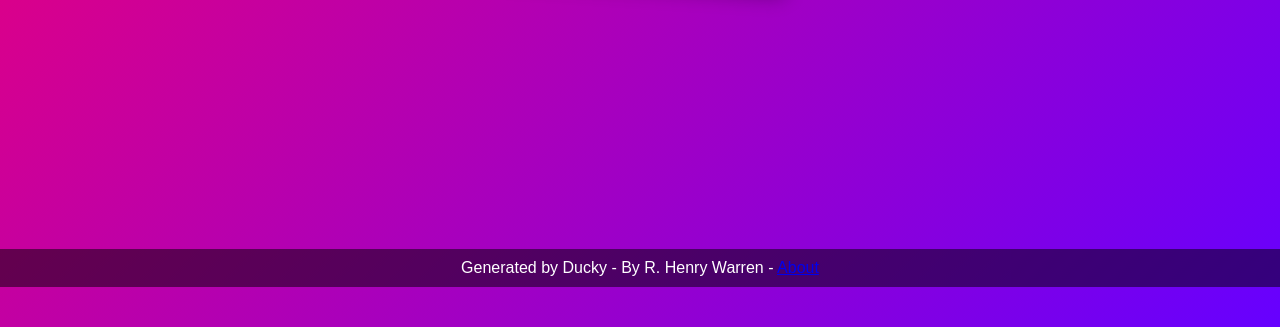
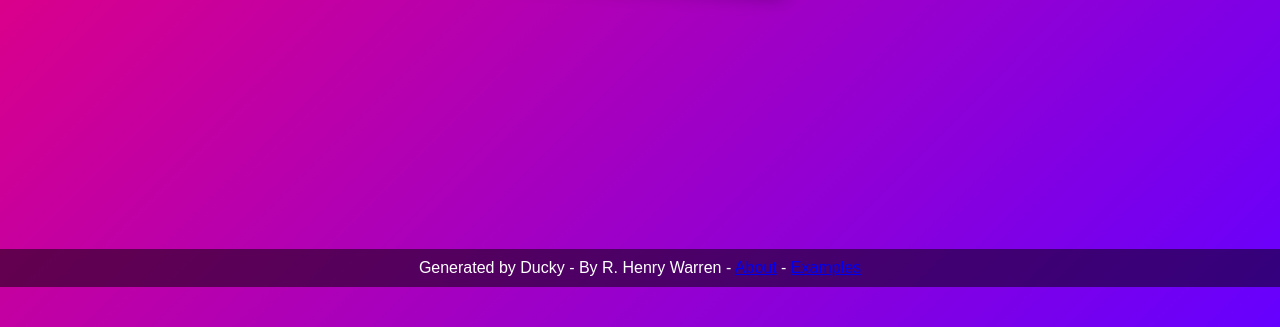
Before and after one commit to DuckyWeb/Ducky, a website: page public/index.html in a window 1280 px wide. Shown: the part 513-840 px from the top of the page. Drawn offline with Linux system fonts and the light colour scheme.

Commit message:
Update index.html

```diff
--- a/public/index.html
+++ b/public/index.html
@@ -158,7 +158,7 @@
         </button>
     </div>
 
-    <footer>Generated by Ducky - By R. Henry Warren - <a href="/about">About</a></footer>
+    <footer>Generated by Ducky - By R. Henry Warren - <a href="/about">About</a> - <a href="https://duckyweb.github.io/DuckyExamples/">Examples</a></footer>
 
     <script>
         const input = document.getElementById("myInput");
```
